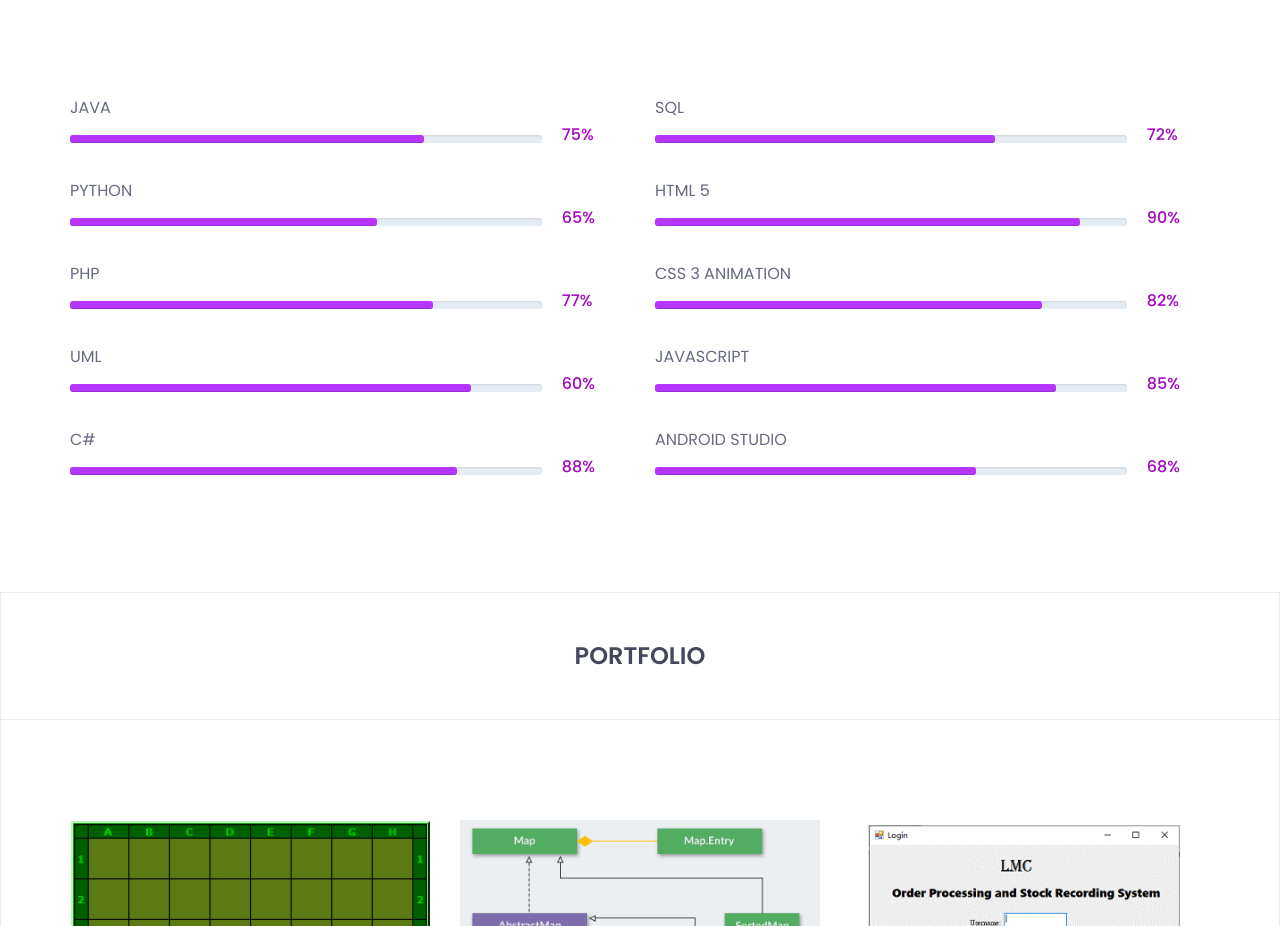
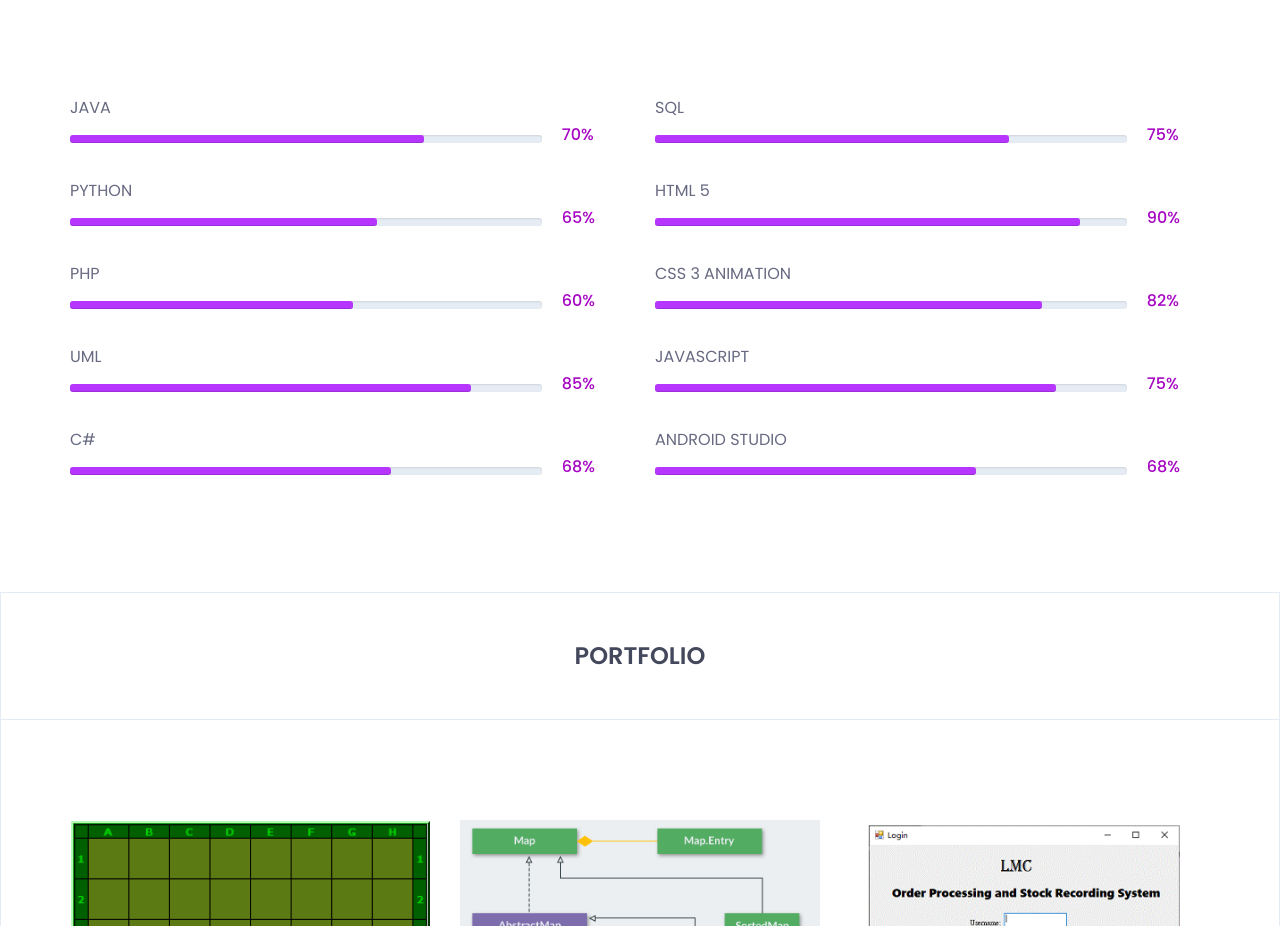
Before and after one commit to tomSum3345678/e_portfolio, a plain HTML site: page index.html in a window 1280 px wide. Shown: the part 5149-6075 px from the top of the page. Drawn offline with nearby package versions, Linux system fonts and the light colour scheme.

Commit message:
Update index.html

```diff
--- a/index.html
+++ b/index.html
@@ -444,7 +444,7 @@
 
 												</div>
 											</div>
-											<h3>75%</h3>
+											<h3>70%</h3>
 										</div>
 									</div><!-- /.barWrapper -->
 									<div class="barWrapper">
@@ -462,11 +462,11 @@
 										<span class="progressText">PHP</span>
 										<div class="single-progress-txt">
 											<div class="progress ">
-											   <div class="progress-bar" role="progressbar" aria-valuenow="77" aria-valuemin="10" aria-valuemax="100" style="">
+											   <div class="progress-bar" role="progressbar" aria-valuenow="60" aria-valuemin="10" aria-valuemax="100" style="">
 
 											   </div>
 											</div>
-											<h3>77%</h3>
+											<h3>60%</h3>
 										</div>
 									</div><!-- /.barWrapper -->
 									<div class="barWrapper">
@@ -477,18 +477,18 @@
 
 											   </div>
 											</div>
-											<h3>60%</h3>
+											<h3>85%</h3>
 										</div>
 									</div><!-- /.barWrapper -->
 									<div class="barWrapper">
 										<span class="progressText">C#</span>
 										<div class="single-progress-txt">
 											<div class="progress ">
-											   <div class="progress-bar" role="progressbar" aria-valuenow="82" aria-valuemin="10" aria-valuemax="100" style="">
+											   <div class="progress-bar" role="progressbar" aria-valuenow="68" aria-valuemin="10" aria-valuemax="100" style="">
 
 											   </div>
 											</div>
-											<h3>88%</h3>
+											<h3>68%</h3>
 										</div>
 									</div><!-- /.barWrapper -->
 								</div>
@@ -500,11 +500,11 @@
 										<span class="progressText"> SQL</span>
 										<div class="single-progress-txt">
 											<div class="progress ">
-											   <div class="progress-bar" role="progressbar" aria-valuenow="72" aria-valuemin="10" aria-valuemax="100" style="">
+											   <div class="progress-bar" role="progressbar" aria-valuenow="75" aria-valuemin="10" aria-valuemax="100" style="">
 
 											   </div>
 											</div>
-											<h3>72%</h3>
+											<h3>75%</h3>
 										</div>
 									</div><!-- /.barWrapper -->
 
@@ -539,7 +539,7 @@
 
 											   </div>
 											</div>
-											<h3>85%</h3>
+											<h3>75%</h3>
 										</div>
 									</div><!-- /.barWrapper -->
 
```
